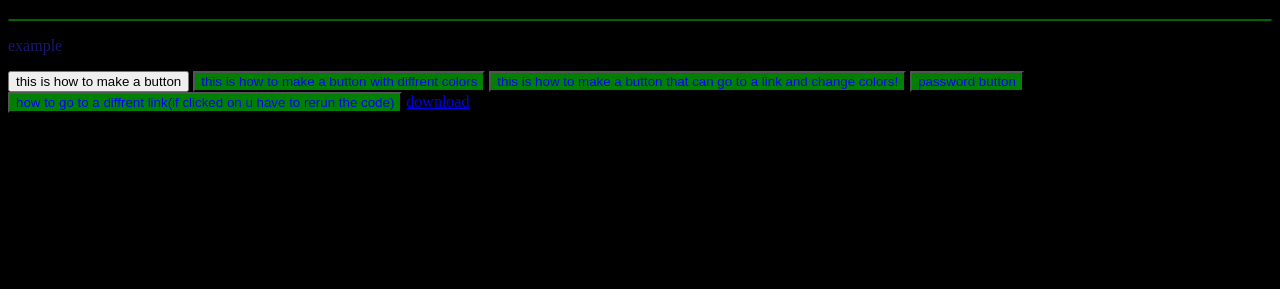
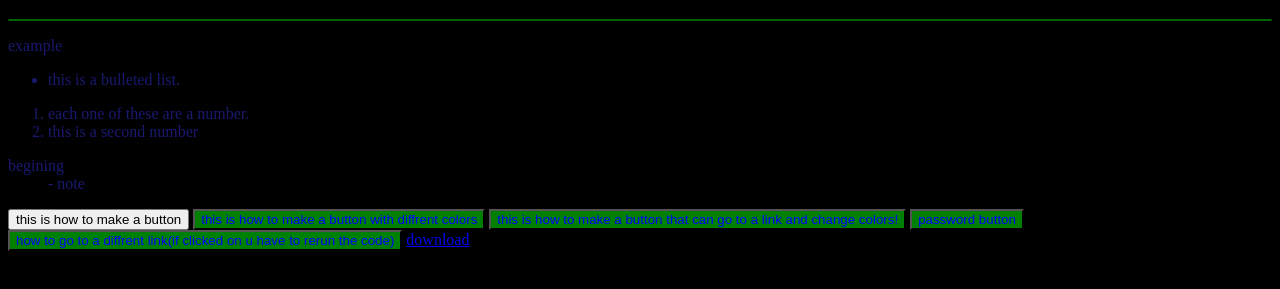
Before and after one commit to wcwlmw/html-css-and-js-example-scripts, a plain HTML site: page index.html in a window 1280 px wide. Shown: the part 61-350 px from the top of the page. Drawn offline with Linux system fonts and the light colour scheme.

Commit message:
added notes examples

```diff
--- a/index.html
+++ b/index.html
@@ -20,11 +20,22 @@
       <hr class = "green"><!the class makes it posible for style to target it.>
 <!how to change color for print>
       <p style="color:rgb(25, 25, 112)">example</p>
-      <button type="button"> this is how to make a button</button>
+      <ul>
+        <li style="color:rgb(25, 25, 112)">this is a bulleted list.</li>
+      </ul>
+      <ol style="color:rgb(25, 25, 112)"><!this starts a numbered list>
+        <li>each one of these are a number.</li>
+        <li>this is a second number</li>
+      </ol>
+      <dl style="color:rgb(25, 25, 112)">
+        <dt>begining</dt>
+        <dd>- note</dd>
+      </dl>
+    <button type="button"> this is how to make a button</button>
 	  <input type="button" style="background-color:green;color:blue;with:100px;hight:50px" value="this is how to make a button with diffrent colors">
       <a href="page1.html"><input type="button" style="background-color:green;color:blue;with:100px;hight:100px" value="this is how to make a button that can go to a link and change colors!"></a><!good for changing the page on a website>
       <a href="password.html"><input type="button" style="background-color:green;color:blue;with:100px;hight:100px" value="password button"></a>
       <a href="https://poetry-portfolio-3-HELP-ME.jcfjfc.repl.co"><button style="background-color:green;color:blue;with:100px;hight:100px" value="password button">how to go to a diffrent link(if clicked on u have to rerun the code)</button></a>
-      <a href="download.html">download</a><!>there is no auto about this</!>
+      <a href="download.html">download</a><!there is no auto about this>
   </body>
 </html>
```
